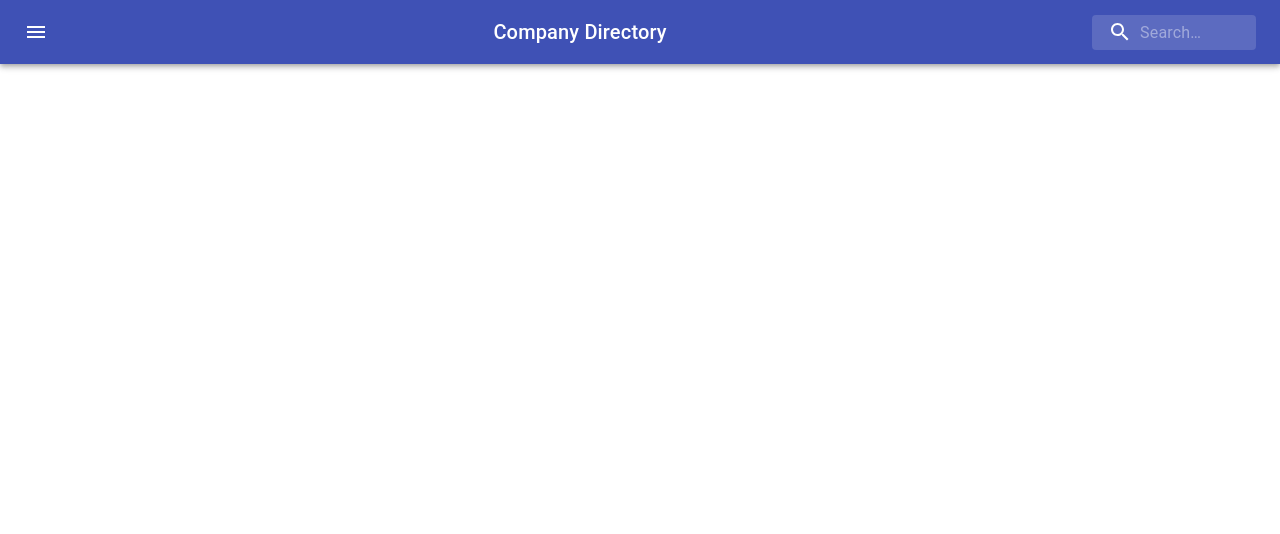
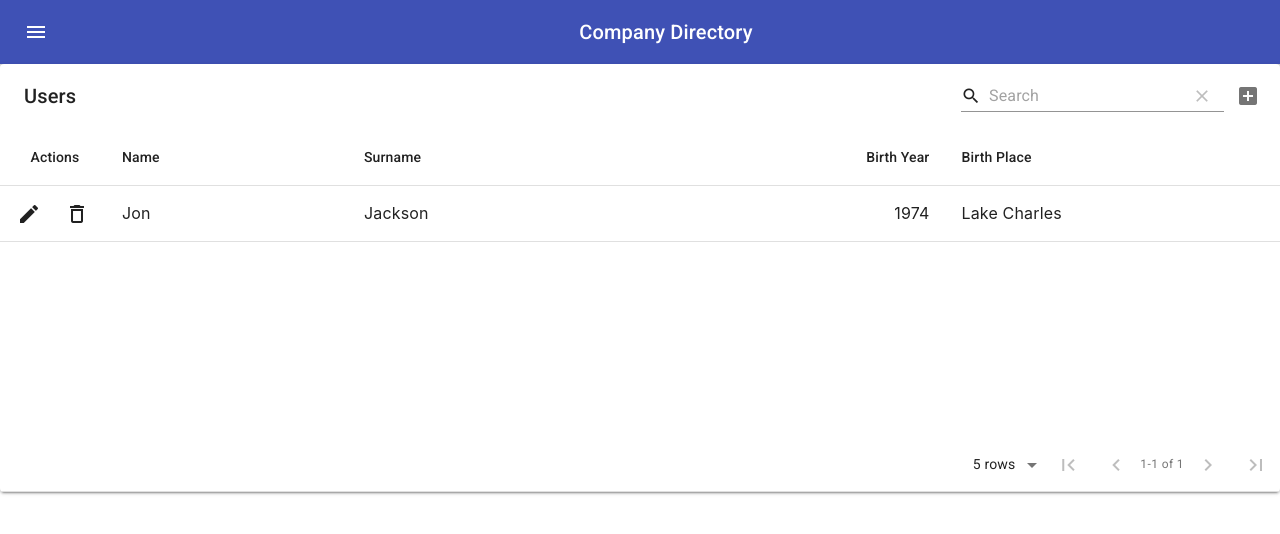
Before and after one commit to ocskier/UsrDirTSX, a React (Create React App) app: page /directory in a window 1280 px wide. Shown: the top 534 px of the page. Built offline with nearby package versions, Linux system fonts and the light colour scheme.

Commit message:
added a material-table

```diff
--- a/public/index.html
+++ b/public/index.html
@@ -5,11 +5,10 @@
     <link rel="icon" href="%PUBLIC_URL%/favicon.ico" />
     <meta name="viewport" content="width=device-width, initial-scale=1" />
     <meta name="theme-color" content="#000000" />
-    <meta
-      name="description"
-      content="Web site created using create-react-app"
-    />
+    <meta name="description" content="Web site created using create-react-app" />
     <link rel="apple-touch-icon" href="%PUBLIC_URL%/logo192.png" />
+    <link rel="stylesheet" href="https://fonts.googleapis.com/css?family=Roboto:300,400,500,700&display=swap" />
+    <link rel="stylesheet" href="https://fonts.googleapis.com/icon?family=Material+Icons" />
     <!--
       manifest.json provides metadata used when your web app is installed on a
       user's mobile device or desktop. See https://developers.google.com/web/fundamentals/web-app-manifest/
--- a/src/App.tsx
+++ b/src/App.tsx
@@ -1,14 +1,24 @@
-import React from 'react';
+import React, { useState, useEffect } from 'react';
 import { BrowserRouter as Router, Switch, Route } from 'react-router-dom';
 import Home from './pages/Home';
 import Header from './components/Header';
 import './App.css';
 
 function App() {
+  const [search, setSearch] = useState('');
+
+  useEffect(() => {
+    console.log(search);
+  });
+
+  const handleSearchInputChange = (e: React.ChangeEvent<HTMLInputElement>) => {
+    setSearch(e.target.value);
+  };
+
   return (
     <Router>
       <div className="App">
-        <Header />
+        <Header input={search} changeHandler={handleSearchInputChange} />
         <Route exact path="/directory" component={Home} />
       </div>
     </Router>
--- a/src/components/Header.tsx
+++ b/src/components/Header.tsx
@@ -7,6 +7,11 @@ import InputBase from '@material-ui/core/InputBase';
 import { createStyles, fade, Theme, makeStyles } from '@material-ui/core/styles';
 import MenuIcon from '@material-ui/icons/Menu';
 import SearchIcon from '@material-ui/icons/Search';
+
+interface ISearchAppBarProps {
+  input: string;
+  changeHandler: (e: React.ChangeEvent<HTMLInputElement>) => void;
+}
 
 const useStyles = makeStyles((theme: Theme) =>
   createStyles({
@@ -23,49 +28,10 @@ const useStyles = makeStyles((theme: Theme) =>
         display: 'block',
       },
     },
-    search: {
-      position: 'relative',
-      borderRadius: theme.shape.borderRadius,
-      backgroundColor: fade(theme.palette.common.white, 0.15),
-      '&:hover': {
-        backgroundColor: fade(theme.palette.common.white, 0.25),
-      },
-      marginLeft: 0,
-      width: '100%',
-      [theme.breakpoints.up('sm')]: {
-        marginLeft: theme.spacing(1),
-        width: 'auto',
-      },
-    },
-    searchIcon: {
-      padding: theme.spacing(0, 2),
-      height: '100%',
-      position: 'absolute',
-      pointerEvents: 'none',
-      display: 'flex',
-      alignItems: 'center',
-      justifyContent: 'center',
-    },
-    inputRoot: {
-      color: 'inherit',
-    },
-    inputInput: {
-      padding: theme.spacing(1, 1, 1, 0),
-      // vertical padding + font size from searchIcon
-      paddingLeft: `calc(1em + ${theme.spacing(4)}px)`,
-      transition: theme.transitions.create('width'),
-      width: '100%',
-      [theme.breakpoints.up('sm')]: {
-        width: '12ch',
-        '&:focus': {
-          width: '20ch',
-        },
-      },
-    },
   }),
 );
 
-export default function SearchAppBar() {
+export default function SearchAppBar(props: ISearchAppBarProps) {
   const classes = useStyles();
 
   return (
@@ -78,19 +44,6 @@ export default function SearchAppBar() {
           <Typography className={classes.title} variant="h6" noWrap>
             Company Directory
           </Typography>
-          <div className={classes.search}>
-            <div className={classes.searchIcon}>
-              <SearchIcon />
-            </div>
-            <InputBase
-              placeholder="Search…"
-              classes={{
-                root: classes.inputRoot,
-                input: classes.inputInput,
-              }}
-              inputProps={{ 'aria-label': 'search' }}
-            />
-          </div>
         </Toolbar>
       </AppBar>
     </div>
--- /dev/null
+++ b/src/components/Table.tsx
@@ -0,0 +1,82 @@
+import React from 'react';
+import MaterialTable, { Column } from 'material-table';
+import TablePagination from '@material-ui/core/TablePagination';
+
+interface Row {
+  name: string;
+  surname: string;
+  birthYear: number;
+  birthCity: string;
+}
+
+interface TableState {
+  columns: Array<Column<Row>>;
+  data: Row[];
+}
+
+export default function Table() {
+  const [state, setState] = React.useState<TableState>({
+    columns: [
+      { title: 'Name', field: 'name' },
+      { title: 'Surname', field: 'surname' },
+      { title: 'Birth Year', field: 'birthYear', type: 'numeric' },
+      {
+        title: 'Birth Place',
+        field: 'birthCity',
+      },
+    ],
+    data: [
+      {
+        name: 'Jon',
+        surname: 'Jackson',
+        birthYear: 1974,
+        birthCity: 'Lake Charles',
+      },
+    ],
+  });
+
+  return (
+    <MaterialTable
+      title="Users"
+      columns={state.columns}
+      data={state.data}
+      editable={{
+        onRowAdd: (newData: Row) =>
+          new Promise(resolve => {
+            setTimeout(() => {
+              resolve();
+              setState(prevState => {
+                const data = [...prevState.data];
+                data.push(newData);
+                return { ...prevState, data };
+              });
+            }, 600);
+          }),
+        onRowUpdate: (newData: Row, oldData: Row | undefined) =>
+          new Promise(resolve => {
+            setTimeout(() => {
+              resolve();
+              if (oldData) {
+                setState(prevState => {
+                  const data = [...prevState.data];
+                  data[data.indexOf(oldData)] = newData;
+                  return { ...prevState, data };
+                });
+              }
+            }, 600);
+          }),
+        onRowDelete: (oldData: Row) =>
+          new Promise(resolve => {
+            setTimeout(() => {
+              resolve();
+              setState(prevState => {
+                const data = [...prevState.data];
+                data.splice(data.indexOf(oldData), 1);
+                return { ...prevState, data };
+              });
+            }, 600);
+          }),
+      }}
+    />
+  );
+}
--- a/src/pages/Home.tsx
+++ b/src/pages/Home.tsx
@@ -1,9 +1,13 @@
 import React from 'react';
+
+import Table from '../components/Table';
 
 function Home() {
   return (
     <>
-      <div></div>
+      <div>
+        <Table />
+      </div>
     </>
   );
 }
```
Also changed, not shown: package.json (+4 -3 lines), 1 other file (tests, documents, lock files or other folders).
